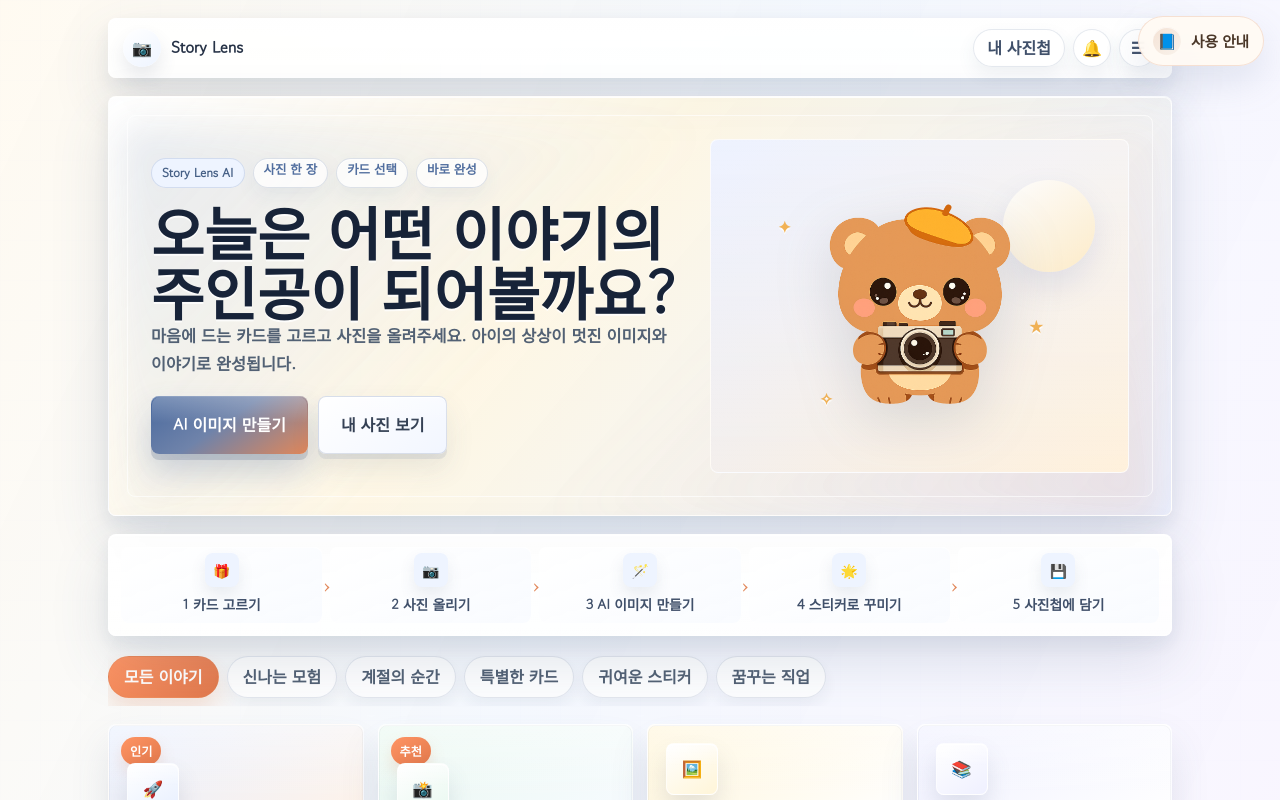
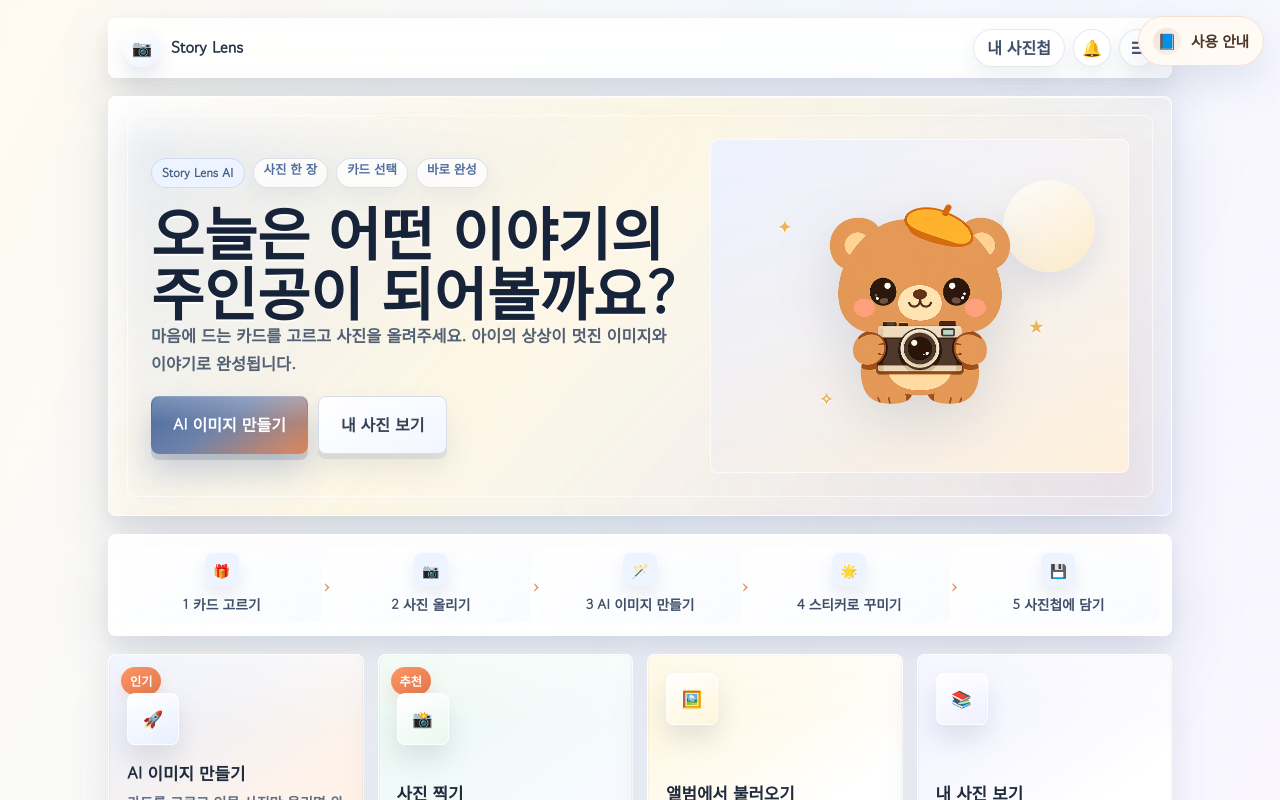
Before and after one commit to MetachainArt/Story_lens, a React (Vite) app in the folder frontend/: page / in a window 1280 px wide. Shown: the top 800 px of the page. Built offline with nearby package versions, Linux system fonts and the light colour scheme; no server answers; sample sign-in values are in the browser's storage; a web font is replaced by a local one.

Commit message:
Remove inactive home story tabs

```diff
--- a/frontend/src/index.css
+++ b/frontend/src/index.css
@@ -2345,24 +2345,14 @@ button.stt-mic-btn:active {
   z-index: 2;
 }
 
-.story-tab-row,
 .ai-category-strip {
   scrollbar-width: none;
 }
 
-.story-tab-row::-webkit-scrollbar,
 .ai-category-strip::-webkit-scrollbar {
   display: none;
 }
 
-.story-tab-row {
-  display: flex;
-  gap: 8px;
-  overflow-x: auto;
-  padding: 2px 0 8px;
-}
-
-.story-tab-chip,
 .ai-category-chip {
   min-height: 42px;
   border-radius: 999px;
@@ -2371,16 +2361,6 @@ button.stt-mic-btn:active {
   box-shadow: 0 8px 18px rgba(70, 86, 118, 0.07);
 }
 
-.story-tab-chip {
-  min-width: fit-content;
-  padding: 0 15px;
-  color: #526174;
-  cursor: pointer;
-  font-family: var(--font-family);
-  font-weight: 900;
-}
-
-.story-tab-chip--active,
 .ai-category-chip--active {
   border-color: rgba(225, 135, 89, 0.36);
   background: linear-gradient(145deg, #ff9564, #e1784c);
@@ -2646,7 +2626,6 @@ button.stt-mic-btn:active {
     display: none;
   }
 
-  .story-tab-row,
   .ai-category-strip {
     margin-inline: -12px;
     padding-inline: 12px;
--- a/frontend/src/pages/home/index.tsx
+++ b/frontend/src/pages/home/index.tsx
@@ -16,8 +16,6 @@ interface ActionCardProps {
   tone?: 'ai' | 'photo' | 'upload' | 'library' | 'book' | 'calendar' | 'student' | 'admin';
   badge?: string;
 }
-
-const storyTabs = ['모든 이야기', '신나는 모험', '계절의 순간', '특별한 카드', '귀여운 스티커', '꿈꾸는 직업'];
 
 function todayIsoDate(): string {
   return new Date().toISOString().slice(0, 10);
@@ -178,14 +176,6 @@ export default function HomePage() {
           </section>
         )}
 
-        <section className="story-tab-row" aria-label="추천 이야기">
-          {storyTabs.map((tab, index) => (
-            <button key={tab} type="button" className={index === 0 ? 'story-tab-chip story-tab-chip--active' : 'story-tab-chip'}>
-              {tab}
-            </button>
-          ))}
-        </section>
-
         <section className="story-quick-panel" aria-label="주요 기능">
           {!isParent && (
             <>
```
